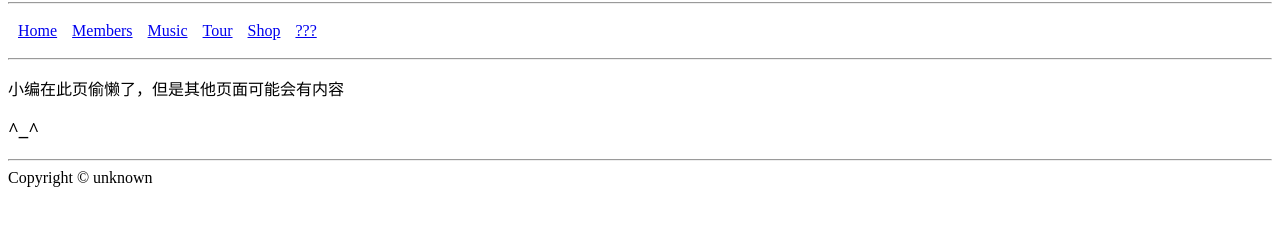
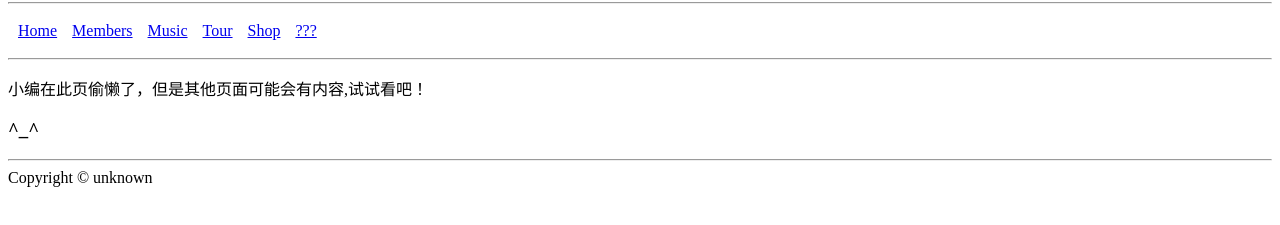
Before and after one commit to Andx611/website-for-fun, a plain HTML site: page members.html in a window 1280 px wide. Shown: the part 77-302 px from the top of the page. Drawn offline with Linux system fonts and the light colour scheme.

Commit message:
Update members.html

```diff
--- a/members.html
+++ b/members.html
@@ -21,7 +21,7 @@
 </table>
 </nav>
 <hr>
-<p>小编在此页偷懒了，但是其他页面可能会有内容</p>
+<p>小编在此页偷懒了，但是其他页面可能会有内容,试试看吧！</p>
 <h3>^_^</h3>
 <hr>
 <footer>
```
